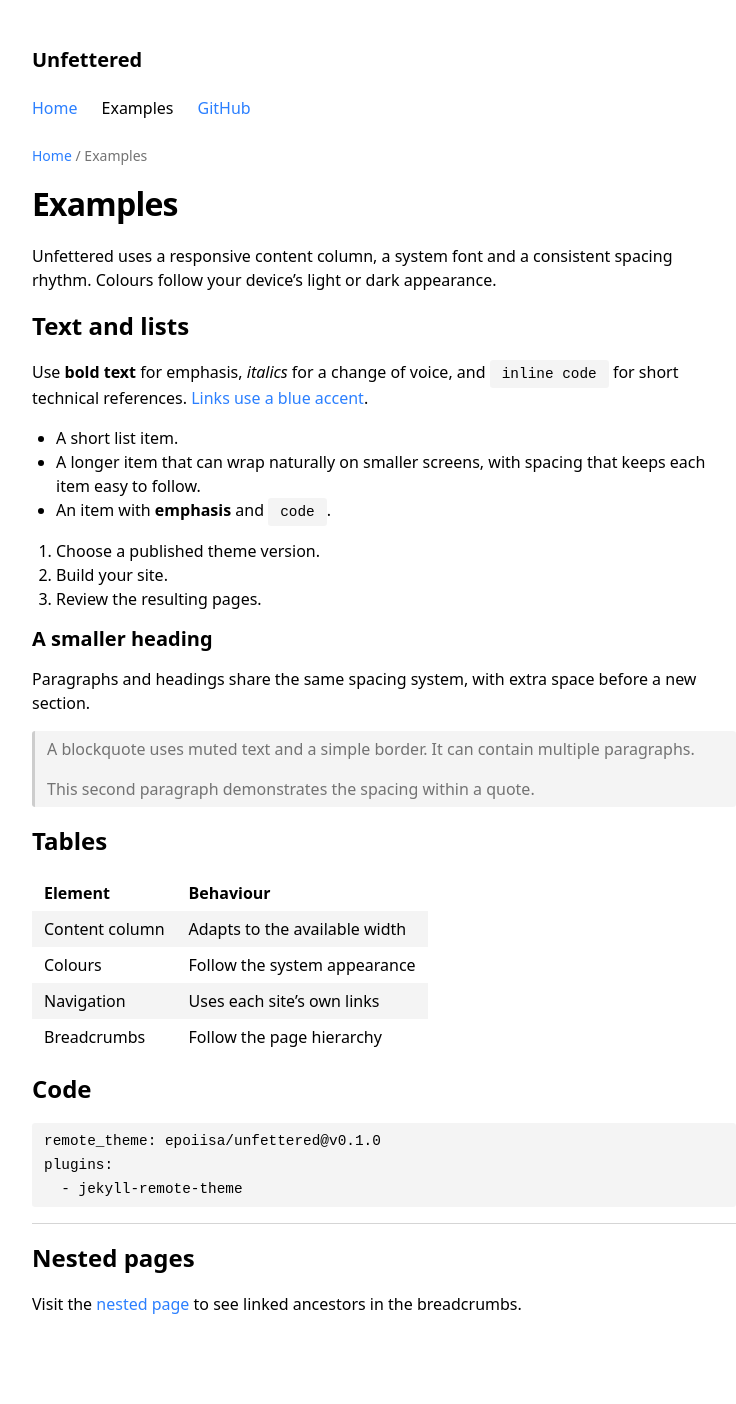
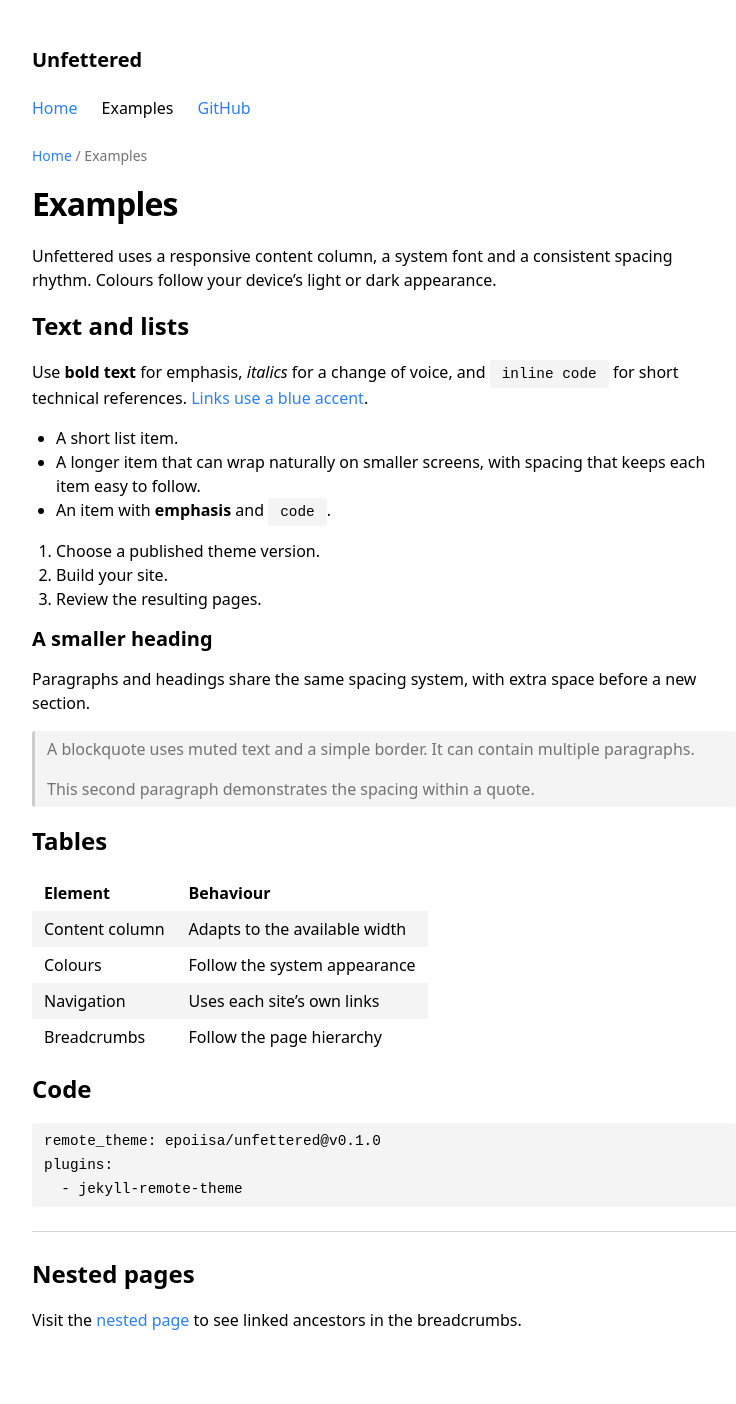
Before and after one commit to epoiisa/unfettered, a Jekyll site: the page built from examples/index.md, in a window 1280 px wide. Shown: the whole page, without its empty margins (256-992 px from the left). Built offline with Jekyll 4.4.1, drawn with Linux system fonts in a browser that asks for light colours.

Commit message:
Release 0.1.1 with one-line horizontal rule spacing

```diff
--- a/assets/css/style.css
+++ b/assets/css/style.css
@@ -223,6 +223,10 @@ hr {
   border-top: 0.0625rem solid var(--border);
 }
 
+.content hr {
+  margin-block: var(--rhythm);
+}
+
 .skip-link {
   position: absolute;
   top: var(--half-rhythm);
```
Also changed, not shown: CHANGELOG.md, README.md, 1 other file.
